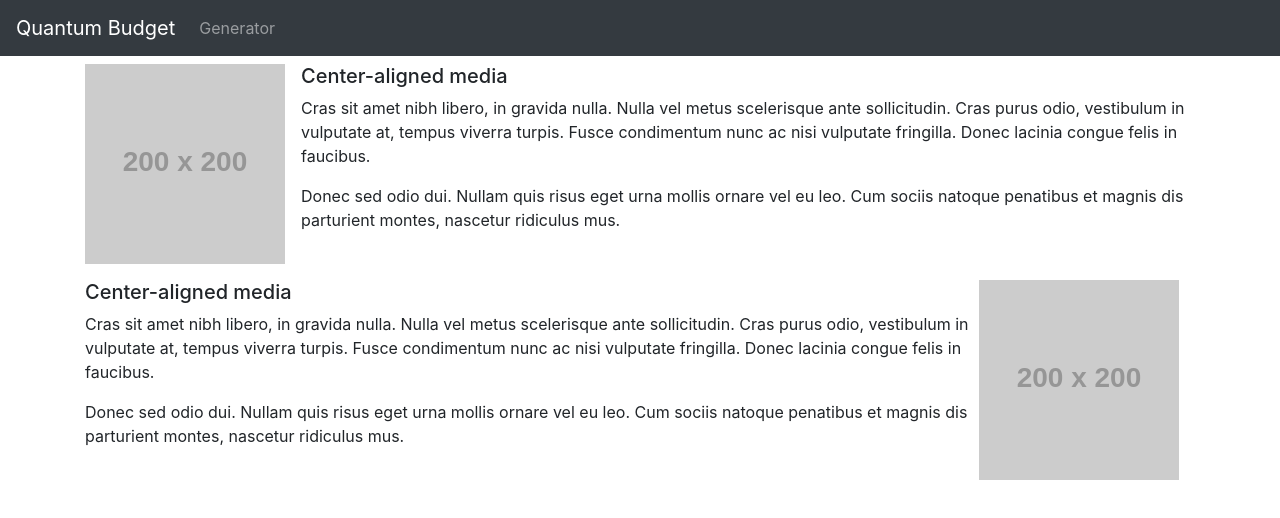
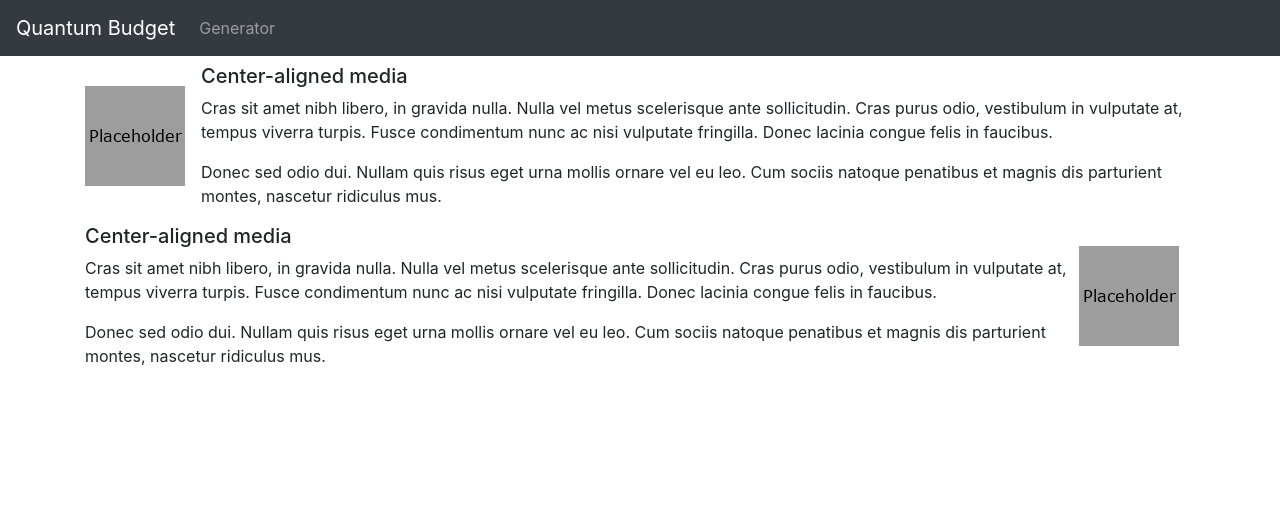
Before and after one commit to PatrykRubaj/qb-front-end, a React (Create React App) app: page / in a window 1280 px wide. Shown: the top 518 px of the page. Built offline with nearby package versions, Linux system fonts and the light colour scheme.

Commit message:
changed placeholder image

```diff
--- a/src/HomePage/HomePage.tsx
+++ b/src/HomePage/HomePage.tsx
@@ -6,7 +6,7 @@ const HomePageComponent: React.FC = () => {
       <div className="col-sm">
         <div className="media">
           <img
-            src="https://via.placeholder.com/200"
+            src="/images/placeholder.png"
             className="align-self-center mr-3"
             alt="place holder"
           />
@@ -41,7 +41,7 @@ const HomePageComponent: React.FC = () => {
             </p>
           </div>
           <img
-            src="https://via.placeholder.com/200"
+            src="/images/placeholder.png"
             className="align-self-center mr-3"
             alt="place holder"
           />
```
Also changed, not shown: public/images/placeholder.png (added).
